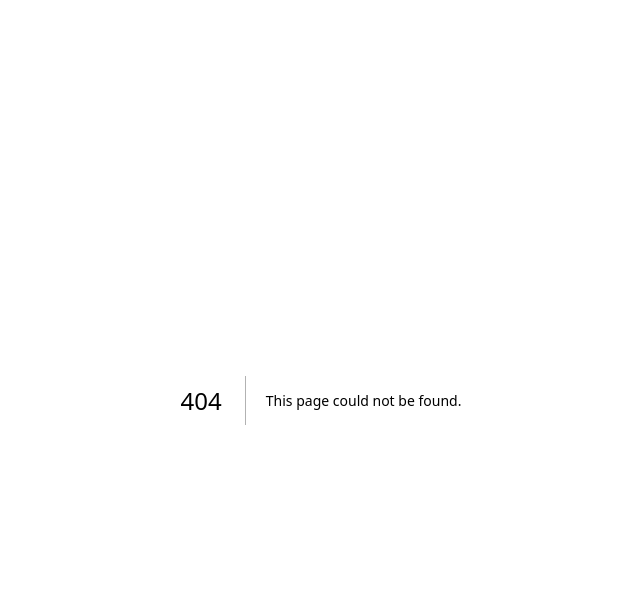
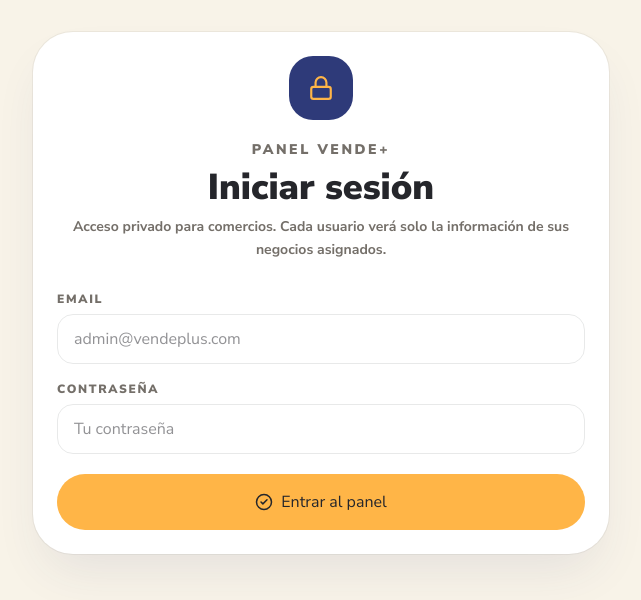
Before and after one commit to bddentrega2-lgtm/vendeplus-clean, a Next.js app: page /panel/login in a window 1280 px wide. Before the commit this address had no page. Shown: the top 600 px of the page, without its empty margins (319-960 px from the left). Built offline with nearby package versions, Linux system fonts and the light colour scheme; no server answers.

Commit message:
Add Supabase Auth login foundation

```diff
--- /dev/null
+++ b/src/app/panel/login/page.tsx
@@ -0,0 +1,7 @@
+import { LoginForm } from "@/components/panel/LoginForm";
+
+export const dynamic = "force-dynamic";
+
+export default function PanelLoginPage() {
+  return <LoginForm />;
+}
--- /dev/null
+++ b/src/components/panel/LoginForm.tsx
@@ -0,0 +1,112 @@
+"use client";
+
+import { useState } from "react";
+import { useRouter } from "next/navigation";
+import { CheckCircle2, Loader2, Lock } from "lucide-react";
+import { createSupabaseBrowserClient } from "@/lib/supabase/client";
+
+export function LoginForm() {
+  const router = useRouter();
+  const [email, setEmail] = useState("");
+  const [password, setPassword] = useState("");
+  const [isLoading, setIsLoading] = useState(false);
+  const [error, setError] = useState("");
+
+  async function login() {
+    setIsLoading(true);
+    setError("");
+
+    try {
+      const supabase = createSupabaseBrowserClient();
+
+      if (!supabase) {
+        setError("Supabase no está configurado.");
+        return;
+      }
+
+      const { data, error } = await supabase.auth.signInWithPassword({
+        email,
+        password,
+      });
+
+      if (error) {
+        setError(error.message);
+        return;
+      }
+
+      const accessToken = data.session?.access_token;
+
+      if (!accessToken) {
+        setError("No se pudo obtener la sesión.");
+        return;
+      }
+
+      sessionStorage.setItem("vendeplus_panel_token", accessToken);
+      router.push("/panel");
+    } finally {
+      setIsLoading(false);
+    }
+  }
+
+  return (
+    <main className="min-h-screen bg-[#F8F3E8] px-4 py-8 text-[#25262B]">
+      <section className="mx-auto max-w-xl rounded-[40px] bg-white p-6 text-center shadow-2xl shadow-[#2E3A79]/[0.10] ring-1 ring-[#25262B]/[0.06]">
+        <div className="mx-auto grid h-16 w-16 place-items-center rounded-3xl bg-[#2E3A79] text-[#FFB547]">
+          <Lock size={26} />
+        </div>
+
+        <p className="mt-5 text-sm font-black uppercase tracking-[0.18em] text-[#746f69]">
+          Panel Vende+
+        </p>
+        <h1 className="mt-2 text-4xl font-black">Iniciar sesión</h1>
+        <p className="mt-2 text-sm font-bold leading-relaxed text-[#746f69]">
+          Acceso privado para comercios. Cada usuario verá solo la información de sus negocios asignados.
+        </p>
+
+        <div className="mt-6 space-y-3 text-left">
+          <label className="block">
+            <span className="text-xs font-black uppercase tracking-[0.14em] text-[#746f69]">
+              Email
+            </span>
+            <input
+              value={email}
+              onChange={(event) => setEmail(event.target.value)}
+              type="email"
+              placeholder="admin@vendeplus.com"
+              className="mt-1 w-full rounded-2xl border border-[#25262B]/10 px-4 py-3 text-sm font-bold outline-none focus:border-[#2E3A79]"
+            />
+          </label>
+
+          <label className="block">
+            <span className="text-xs font-black uppercase tracking-[0.14em] text-[#746f69]">
+              Contraseña
+            </span>
+            <input
+              value={password}
+              onChange={(event) => setPassword(event.target.value)}
+              type="password"
+              placeholder="Tu contraseña"
+              className="mt-1 w-full rounded-2xl border border-[#25262B]/10 px-4 py-3 text-sm font-bold outline-none focus:border-[#2E3A79]"
+            />
+          </label>
+        </div>
+
+        <button
+          type="button"
+          onClick={login}
+          disabled={isLoading}
+          className="mt-5 inline-flex w-full items-center justify-center gap-2 rounded-full bg-[#FFB547] px-5 py-4 text-sm font-black text-[#25262B] disabled:opacity-60"
+        >
+          {isLoading ? (
+            <Loader2 size={18} className="animate-spin" />
+          ) : (
+            <CheckCircle2 size={18} />
+          )}
+          Entrar al panel
+        </button>
+
+        {error && <p className="mt-3 text-sm font-black text-red-600">{error}</p>}
+      </section>
+    </main>
+  );
+}
--- a/src/components/panel/OrdersManager.tsx
+++ b/src/components/panel/OrdersManager.tsx
@@ -84,6 +84,11 @@ const statusStyles: Record<string, string> = {
   cancelled: "bg-red-100 text-red-700",
 };
 
+function getSavedToken() {
+  if (typeof window === "undefined") return "";
+  return sessionStorage.getItem("vendeplus_panel_token") || "";
+}
+
 function getSavedPin() {
   if (typeof window === "undefined") return "";
   return sessionStorage.getItem("vendeplus_panel_pin") || "";
@@ -123,7 +128,9 @@ async function apiRequest(pin: string, url: string, options?: RequestInit) {
     ...options,
     headers: {
       "Content-Type": "application/json",
-      "x-panel-pin": pin,
+      ...(getSavedToken()
+        ? { Authorization: `Bearer ${getSavedToken()}` }
+        : { "x-panel-pin": pin }),
       ...(options?.headers || {}),
     },
   });
@@ -432,8 +439,9 @@ export function OrdersManager() {
 
   useEffect(() => {
     const savedPin = getSavedPin();
+    const savedToken = getSavedToken();
 
-    if (savedPin) {
+    if (savedPin || savedToken) {
       setPin(savedPin);
       loadOrders(savedPin);
     }
--- a/src/components/panel/ProductManager.tsx
+++ b/src/components/panel/ProductManager.tsx
@@ -42,6 +42,11 @@ type ProductRow = {
   categories?: { name?: string } | null;
 };
 
+function getSavedToken() {
+  if (typeof window === "undefined") return "";
+  return sessionStorage.getItem("vendeplus_panel_token") || "";
+}
+
 function getSavedPin() {
   if (typeof window === "undefined") return "";
   return sessionStorage.getItem("vendeplus_panel_pin") || "";
@@ -52,7 +57,9 @@ async function apiRequest(pin: string, options?: RequestInit) {
     ...options,
     headers: {
       "Content-Type": "application/json",
-      "x-panel-pin": pin,
+      ...(getSavedToken()
+        ? { Authorization: `Bearer ${getSavedToken()}` }
+        : { "x-panel-pin": pin }),
     },
   });
 
@@ -380,8 +387,9 @@ export function ProductManager() {
 
   useEffect(() => {
     const savedPin = getSavedPin();
+    const savedToken = getSavedToken();
 
-    if (savedPin) {
+    if (savedPin || savedToken) {
       setPin(savedPin);
       loadData(savedPin);
     }
--- a/src/components/panel/StatsManager.tsx
+++ b/src/components/panel/StatsManager.tsx
@@ -69,6 +69,11 @@ type StatsData = {
   recentOrders: any[];
 };
 
+function getSavedToken() {
+  if (typeof window === "undefined") return "";
+  return sessionStorage.getItem("vendeplus_panel_token") || "";
+}
+
 function getSavedPin() {
   if (typeof window === "undefined") return "";
   return sessionStorage.getItem("vendeplus_panel_pin") || "";
@@ -77,7 +82,9 @@ function getSavedPin() {
 async function apiRequest(pin: string) {
   const response = await fetch("/api/panel/stats", {
     headers: {
-      "x-panel-pin": pin,
+      ...(getSavedToken()
+        ? { Authorization: `Bearer ${getSavedToken()}` }
+        : { "x-panel-pin": pin }),
     },
   });
 
@@ -209,8 +216,9 @@ export function StatsManager() {
 
   useEffect(() => {
     const savedPin = getSavedPin();
+    const savedToken = getSavedToken();
 
-    if (savedPin) {
+    if (savedPin || savedToken) {
       setPin(savedPin);
       loadStats(savedPin);
     }
--- /dev/null
+++ b/src/lib/panel/auth.ts
@@ -0,0 +1,99 @@
+import { NextRequest } from "next/server";
+import { createSupabaseAdminClient } from "@/lib/supabase/admin";
+
+export type PanelAuthContext = {
+  isAuthorized: boolean;
+  mode: "pin" | "user" | "none";
+  userId?: string;
+  email?: string;
+  storeIds: string[] | null;
+  role?: string;
+  error?: string;
+};
+
+export async function getPanelAuthContext(
+  request: NextRequest
+): Promise<PanelAuthContext> {
+  const expectedPin = process.env.PANEL_ACCESS_PIN;
+  const receivedPin = request.headers.get("x-panel-pin");
+
+  if (expectedPin && receivedPin && receivedPin === expectedPin) {
+    return {
+      isAuthorized: true,
+      mode: "pin",
+      storeIds: null,
+      role: "owner",
+    };
+  }
+
+  const authorization = request.headers.get("authorization");
+  const token = authorization?.replace("Bearer ", "").trim();
+
+  if (!token) {
+    return {
+      isAuthorized: false,
+      mode: "none",
+      storeIds: [],
+      error: "No autorizado.",
+    };
+  }
+
+  try {
+    const supabase = createSupabaseAdminClient();
+
+    const { data: userResult, error: userError } =
+      await supabase.auth.getUser(token);
+
+    if (userError || !userResult.user) {
+      return {
+        isAuthorized: false,
+        mode: "none",
+        storeIds: [],
+        error: "Sesión inválida.",
+      };
+    }
+
+    const { data: storeUsers, error: storeUsersError } = await supabase
+      .from("store_users")
+      .select("store_id, role")
+      .eq("user_id", userResult.user.id);
+
+    if (storeUsersError) throw storeUsersError;
+
+    if (!storeUsers?.length) {
+      return {
+        isAuthorized: false,
+        mode: "user",
+        userId: userResult.user.id,
+        email: userResult.user.email || "",
+        storeIds: [],
+        error: "Usuario sin comercio asignado.",
+      };
+    }
+
+    return {
+      isAuthorized: true,
+      mode: "user",
+      userId: userResult.user.id,
+      email: userResult.user.email || "",
+      storeIds: storeUsers.map((row) => row.store_id),
+      role: storeUsers[0]?.role || "operator",
+    };
+  } catch (error: any) {
+    return {
+      isAuthorized: false,
+      mode: "none",
+      storeIds: [],
+      error: error.message || "Error validando sesión.",
+    };
+  }
+}
+
+export function filterByAuthorizedStores<T extends { store_id?: string }>(
+  rows: T[],
+  storeIds: string[] | null
+) {
+  if (storeIds === null) return rows;
+
+  return rows.filter((row) => row.store_id && storeIds.includes(row.store_id));
+}
```
